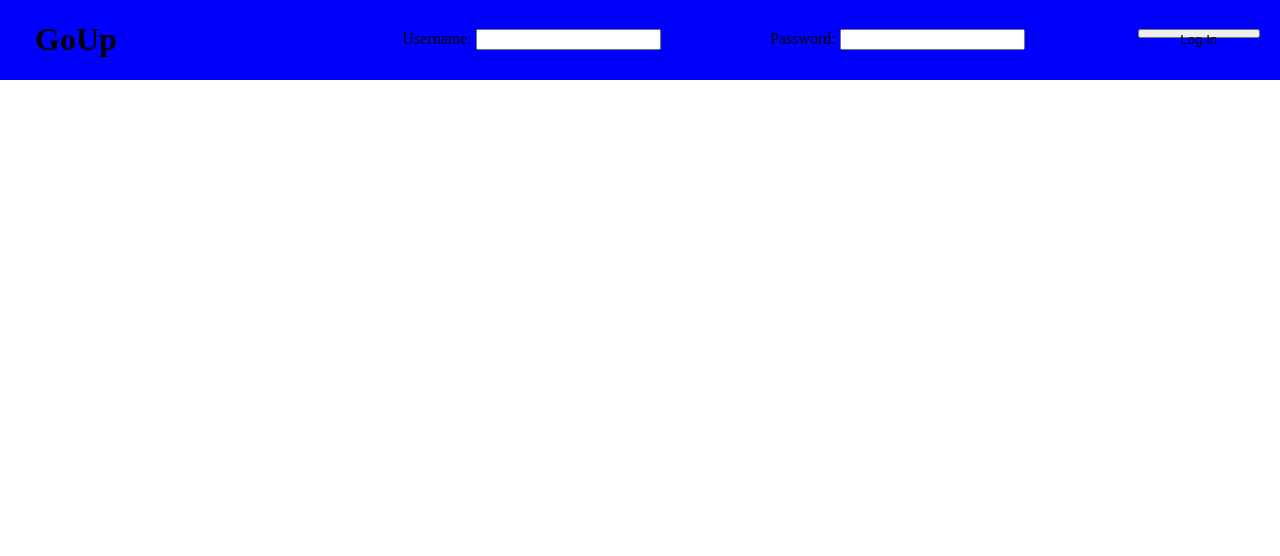
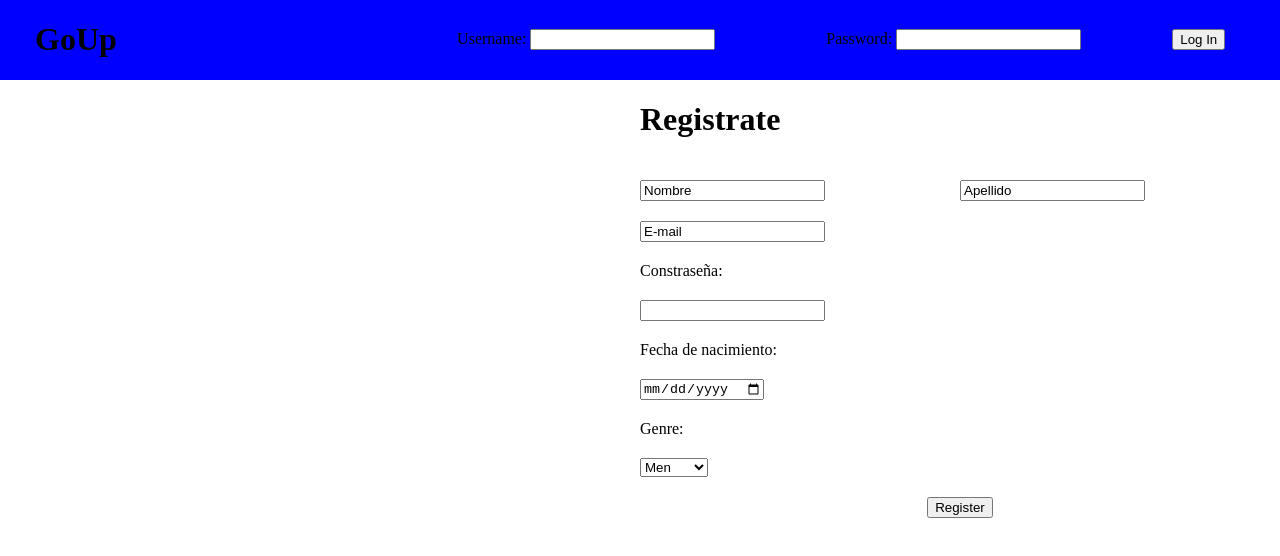
Before and after one commit to dmartinez1100/Proyecto_Desarrollo_web, a plain HTML site: page login.html in a window 1280 px wide. Drawn offline with Linux system fonts and the light colour scheme.

Commit message:
avance_login

```diff
--- a/login.css
+++ b/login.css
@@ -2,10 +2,6 @@
     display: grid;
     grid-template-columns: 100%;
     grid-template-rows: 20% 30% 30% 20%;
-}
-.txt{
-    display: grid;
-    grid-template-rows: 40% 60%;
 }
 body{
     width: 100%;
@@ -18,6 +14,19 @@ body{
     background-color: blue;
     padding: 0px 20px 0px 35px;
 }
+.center{
+    align-self: center;
+    justify-self: center;
+}
+.sign_up{
+    display: grid;
+    grid-template-columns: 50% 50%;
+}
 .txt{
-    align-self: center;
+    display: grid;
+    grid-template-columns: 50% 50%;
 }
+.formulario{
+    display: grid;
+    gap: 20px;
+}
--- a/login.html
+++ b/login.html
@@ -12,18 +12,37 @@
         <div class="head">
 
             <div class=""><h1>GoUp</h1></div>
-            <div class= "txt">
-                <div>Username: <input type="text"></div>
+            <div class= "center">
+                <div>Username: <input id="user" type="text"></div>
             </div>
-            <div class= "txt">
-                <div>Password: <input type="text"></div>
+            <div class= "center">
+                <div>Password: <input id="pass" type="text"></div>
             </div>
-            <div class="txt"><button>Log In</button></div>
+            <div class="center"><button>Log In</button></div>
 
         </div>
-        <div class="sign up">
+        <div class="sign_up">
             <div class="resumen"></div>
-            <div class="formulario"></div>
+            <div class="formulario">
+                <div><h1>Registrate</h1></div>
+                <div class="txt">
+                    <div><input type="text" value="Nombre"></div>
+                    <div><input type="text" value="Apellido"></div>
+                </div>
+                <div><input type="text" value="E-mail"></div>
+                <div>Constraseña:</div>
+                <div><input type="password" name="loginpass"></div>
+                <div>Fecha de nacimiento:</div>
+                <div><input type="date"></div>
+                <div>Genre:</div>
+                <div>
+                    <select name="Genre:" id="genre">
+                        <option value="men">Men</option>
+                        <option value="women">Women</option>
+                    </select>
+                </div>
+                <div class="center"><button>Register</button></div>
+            </div>
         </div>
     </div>
 </body>
```
